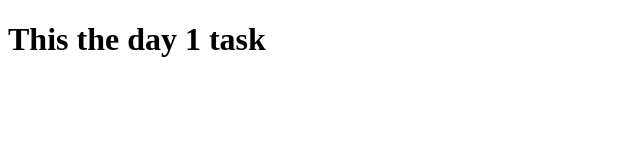
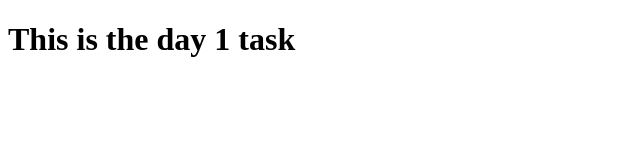
Before and after one commit to Abimanianandan/Day-1-task, a plain HTML site: page index.html in a window 1280 px wide. Shown: the whole page, without its empty margins (0-640 px from the left). Drawn offline with Linux system fonts and the light colour scheme.

Commit message:
heading update

```diff
--- a/index.html
+++ b/index.html
@@ -6,6 +6,6 @@
     <title>Day1</title>
 </head>
 <body>
-    <h1>This the day 1 task</h1>
+    <h1>This is the day 1 task</h1>
 </body>
 </html>
```
